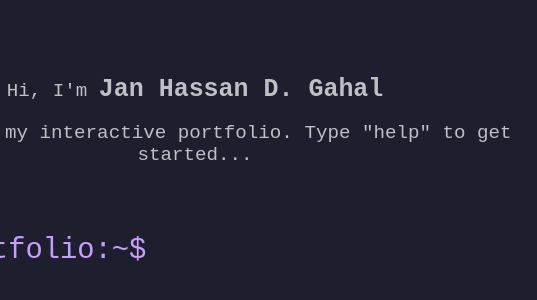
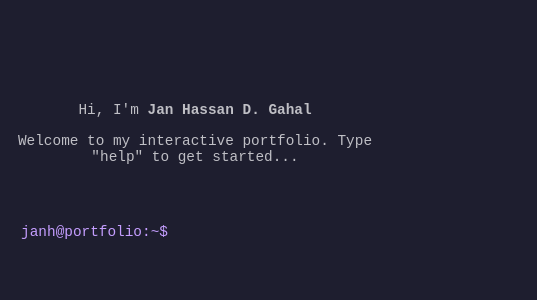
Before and after one commit to jHallsG/jHallsG.github.io, a plain HTML site: page console.html in a window 390 px wide. Shown: the part 246-546 px from the top of the page, 537 px wide, since content can reach past the window. Drawn offline with Linux system fonts and the light colour scheme.

Commit message:
updated css look

```diff
--- a/consolestyle.css
+++ b/consolestyle.css
@@ -1,3 +1,4 @@
+/* Base Styles */
 body {
     margin: 0;
     padding: 0;
@@ -20,10 +21,12 @@ a {
     flex-direction: column;
     align-items: center;
     gap: 20px;
+    text-align: center;
+    padding: 0 15px;
 }
 
 #options {
-    color : rgb(0, 255, 195);
+    color: rgb(0, 255, 195);
 }
 
 #name {
@@ -32,7 +35,6 @@ a {
 }
 
 .intro {
-    text-align: center;
     color: #bfbfc5;
 }
 
@@ -52,7 +54,6 @@ a {
     color: #c59eff;
     font-size: 1.5em;
     margin-right: 5px;
-
 }
 
 #input {
@@ -65,10 +66,15 @@ a {
     margin: 0;
 }
 
-.help-container, .aboutme-container, .contact-container, .project-container, .education-container, .resume-container {
+.help-container,
+.aboutme-container,
+.contact-container,
+.project-container,
+.education-container,
+.resume-container {
     width: 100%;
     border: 1px dashed lightblue;
-    padding : 10px;
+    padding: 10px;
     border-radius: 10px;
 }
 
@@ -87,6 +93,61 @@ a {
     text-align: right;
 }
 
-  #project-title{
-    color : #f0d36e;
+#project-title {
+    color: #f0d36e;
 }
+
+/* Responsive Styles */
+@media (max-width: 768px) {
+    .terminal {
+        max-width: 80%; /* Expand to 80% on medium screens */
+    }
+
+    .container {
+        font-size: 1em; /* Reduce font size for readability */
+    }
+
+    #name {
+        font-size: 1.2em;
+    }
+
+    .command {
+        font-size: 1.2em; /* Adjust command prompt font size */
+    }
+
+    #input {
+        font-size: 1.2em;
+    }
+}
+
+@media (max-width: 480px) {
+    .terminal {
+        max-width: 100%; /* Full width on small screens */
+        padding: 10px;
+    }
+
+    .container {
+        font-size: 0.9em; /* Further reduce font size for smaller screens */
+    }
+
+    #name {
+        font-size: 1em;
+    }
+
+    .command {
+        font-size: 1em;
+    }
+
+    #input {
+        font-size: 1em;
+    }
+
+    .education-item {
+        flex-direction: column;
+        text-align: left;
+    }
+
+    .label, .value {
+        text-align: left;
+    }
+}
```
Lines whose indentation alone changed are shown as unchanged.
